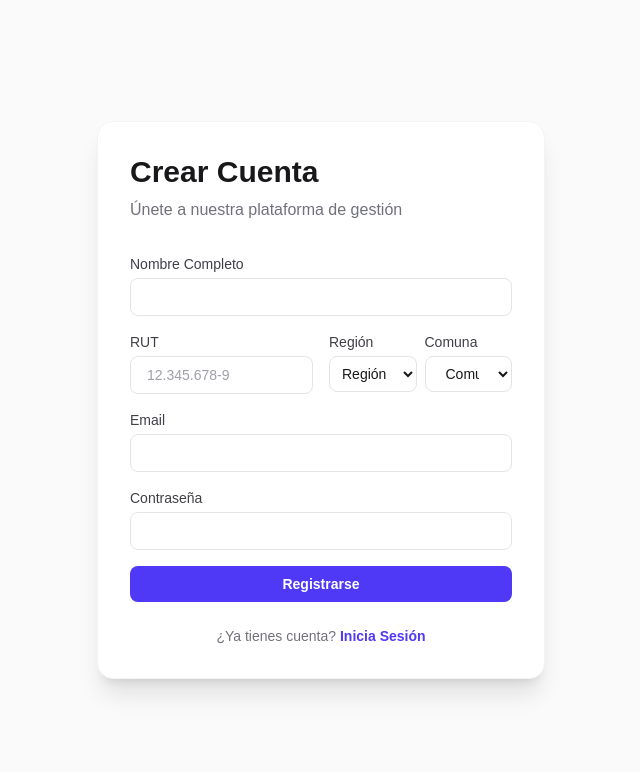
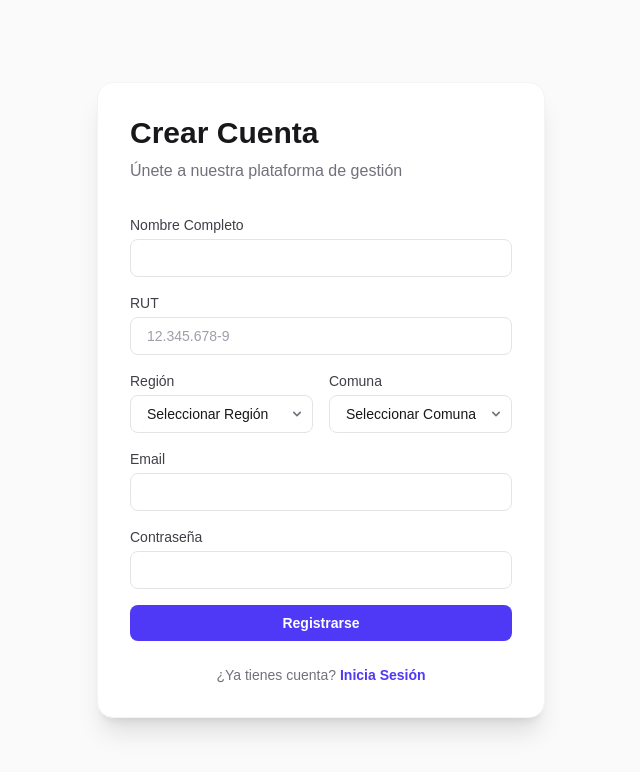
Before and after one commit to msolisp/sistema-gestion-broncopulmonar, a Next.js app: page /register in a window 1280 px wide. Shown: the top 772 px of the page, without its empty margins (319-959 px from the left). Built offline with nearby package versions, Linux system fonts and the light colour scheme.

Commit message:
style: fix registration form layout spacing

```diff
--- a/src/app/(public)/register/page.tsx
+++ b/src/app/(public)/register/page.tsx
@@ -34,13 +34,12 @@ export default function RegisterPage() {
                             />
                         </div>
 
-                        <div className="grid grid-cols-2 gap-4">
                         <div>
                             <label className="block text-sm font-medium text-zinc-700 mb-1" htmlFor="rut">
                                 RUT
                             </label>
                             <input
-                                    className="w-full rounded-lg border border-zinc-200 px-4 py-2 text-sm text-zinc-900 placeholder:text-zinc-400 focus:border-indigo-500 focus:outline-none focus:ring-1 focus:ring-indigo-500"
+                                className="w-full rounded-lg border border-zinc-200 px-4 py-2 text-sm text-zinc-900 placeholder:text-zinc-400 focus:border-indigo-500 focus:outline-none focus:ring-1 focus:ring-indigo-500 transition-all duration-200"
                                 id="rut"
                                 type="text"
                                 name="rut"
@@ -48,13 +47,15 @@ export default function RegisterPage() {
                                 required
                             />
                         </div>
-                            <div className="grid grid-cols-2 gap-2">
+
+                        <div className="grid grid-cols-1 md:grid-cols-2 gap-4">
                             <div>
                                 <label className="block text-sm font-medium text-zinc-700 mb-1" htmlFor="region">
                                     Región
                                 </label>
+                                <div className="relative">
                                     <select
-                                        className="w-full rounded-lg border border-zinc-200 px-2 py-2 text-sm text-zinc-900 focus:border-indigo-500 focus:outline-none focus:ring-1 focus:ring-indigo-500 truncate"
+                                        className="w-full appearance-none rounded-lg border border-zinc-200 px-4 py-2 text-sm text-zinc-900 focus:border-indigo-500 focus:outline-none focus:ring-1 focus:ring-indigo-500 transition-all duration-200 bg-white"
                                         id="region"
                                         value={selectedRegion}
                                         onChange={(e) => {
@@ -63,25 +64,32 @@ export default function RegisterPage() {
                                         }}
                                         required
                                     >
-                                        <option value="">Región</option>
+                                        <option value="">Seleccionar Región</option>
                                         {REGIONS.map((r) => (
                                             <option key={r.name} value={r.name}>
                                                 {r.name}
                                             </option>
                                         ))}
                                     </select>
+                                    <div className="pointer-events-none absolute inset-y-0 right-0 flex items-center px-2 text-zinc-500">
+                                        <svg className="h-4 w-4 fill-current" xmlns="http://www.w3.org/2000/svg" viewBox="0 0 20 20">
+                                            <path d="M5.293 7.293a1 1 0 011.414 0L10 10.586l3.293-3.293a1 1 0 111.414 1.414l-4 4a1 1 0 01-1.414 0l-4-4a1 1 0 010-1.414z" />
+                                        </svg>
+                                    </div>
+                                </div>
                             </div>
                             <div>
                                 <label className="block text-sm font-medium text-zinc-700 mb-1" htmlFor="commune">
                                     Comuna
                                 </label>
+                                <div className="relative">
                                     <select
-                                        className="w-full rounded-lg border border-zinc-200 px-4 py-2 text-sm text-zinc-900 focus:border-indigo-500 focus:outline-none focus:ring-1 focus:ring-indigo-500 disabled:bg-zinc-100 disabled:text-zinc-400"
+                                        className="w-full appearance-none rounded-lg border border-zinc-200 px-4 py-2 text-sm text-zinc-900 focus:border-indigo-500 focus:outline-none focus:ring-1 focus:ring-indigo-500 transition-all duration-200 bg-white disabled:bg-zinc-50 disabled:text-zinc-400"
                                         id="commune"
                                         name="commune"
                                         required
                                     >
-                                        <option value="">Comuna</option>
+                                        <option value="">Seleccionar Comuna</option>
                                         {selectedRegion ? (
                                             REGIONS.find(r => r.name === selectedRegion)?.communes.map((c) => (
                                                 <option key={c} value={c.toUpperCase()}>
@@ -89,9 +97,14 @@ export default function RegisterPage() {
                                                 </option>
                                             ))
                                         ) : (
-                                            <option value="">Seleccione Región</option>
+                                            <option value="">Primero seleccione región</option>
                                         )}
                                     </select>
+                                    <div className="pointer-events-none absolute inset-y-0 right-0 flex items-center px-2 text-zinc-500">
+                                        <svg className="h-4 w-4 fill-current" xmlns="http://www.w3.org/2000/svg" viewBox="0 0 20 20">
+                                            <path d="M5.293 7.293a1 1 0 011.414 0L10 10.586l3.293-3.293a1 1 0 111.414 1.414l-4 4a1 1 0 01-1.414 0l-4-4a1 1 0 010-1.414z" />
+                                        </svg>
+                                    </div>
                                 </div>
                             </div>
                         </div>
```
Lines whose indentation alone changed are shown as unchanged.
